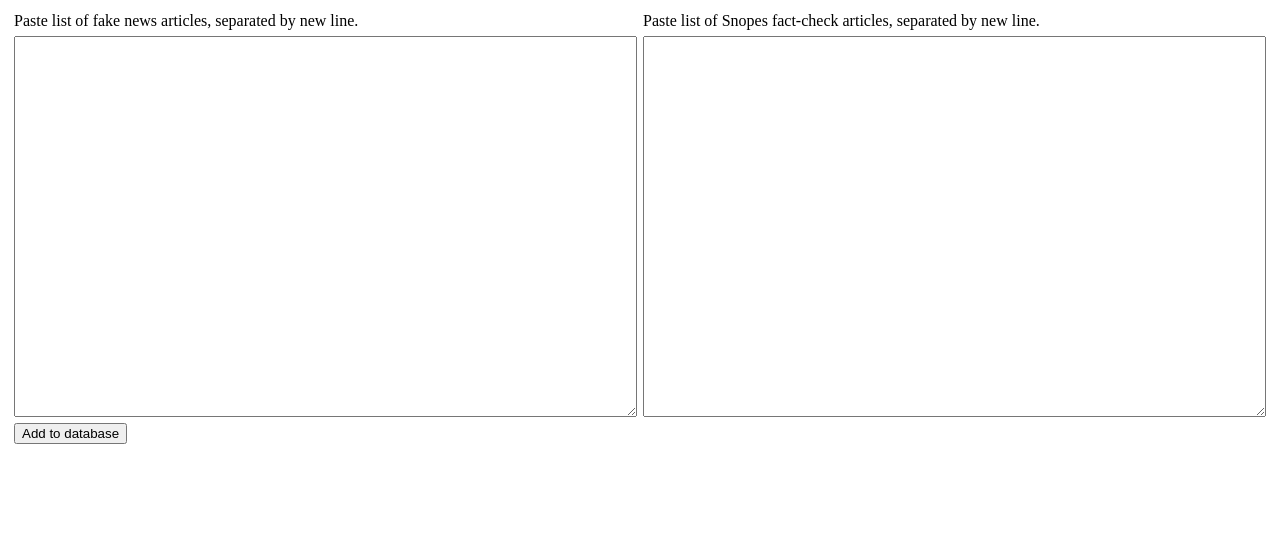
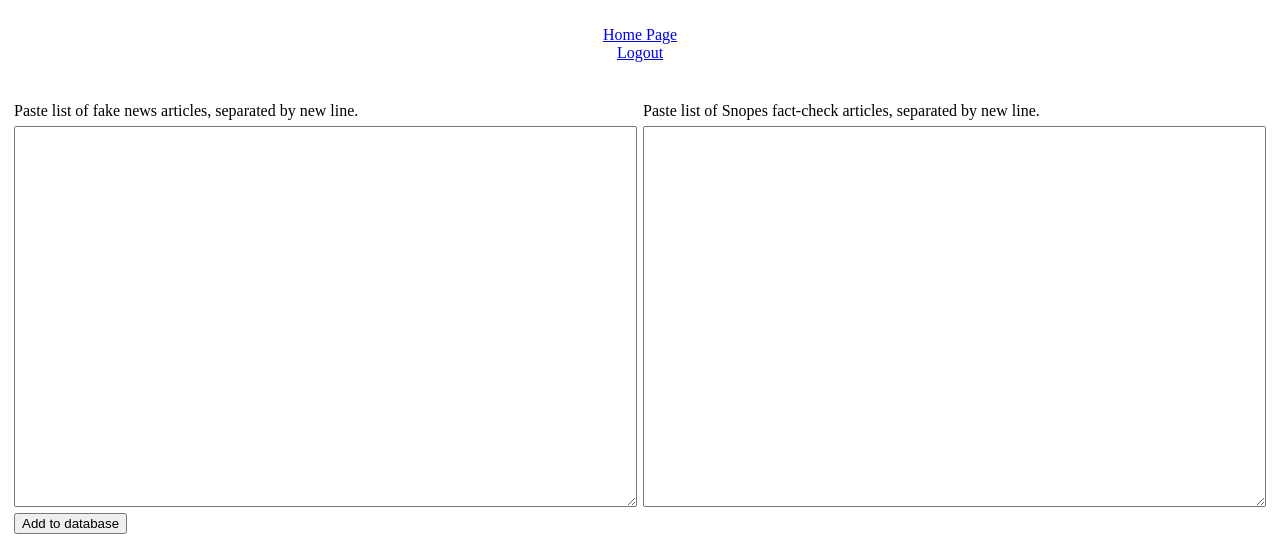
Before and after one commit to abarz001/NewsWebApp, a PHP site: page /addarticles.php in a window 1280 px wide. Shown: the top 537 px of the page. Run offline with PHP 8.4, Linux system fonts and the light colour scheme; the visitor is signed in with stand-in values (Sample User, id 1).

Commit message:
Add files via upload

```diff
--- a/addarticles.php
+++ b/addarticles.php
@@ -1,10 +1,17 @@
 <?php
 session_start();
-
+echo '<center><br><a href="index.php">Home Page</a><br>
+<a href="logout.php">Logout</a></center><br><br>';
+if (!isset($_SESSION['adminUser']) || !$_SESSION['adminUser']) {
+        echo 'Unauthorized user. You must be an admin to access this page.';
+        return false;
+    }
+    else {
 //Check if a list has been pasted
 if (isset($_POST['articlesList']) && strlen(trim($_POST['articlesList']))){
 require 'parse_original_articles.php';
 }
+	}
 ?>
 
 
```
